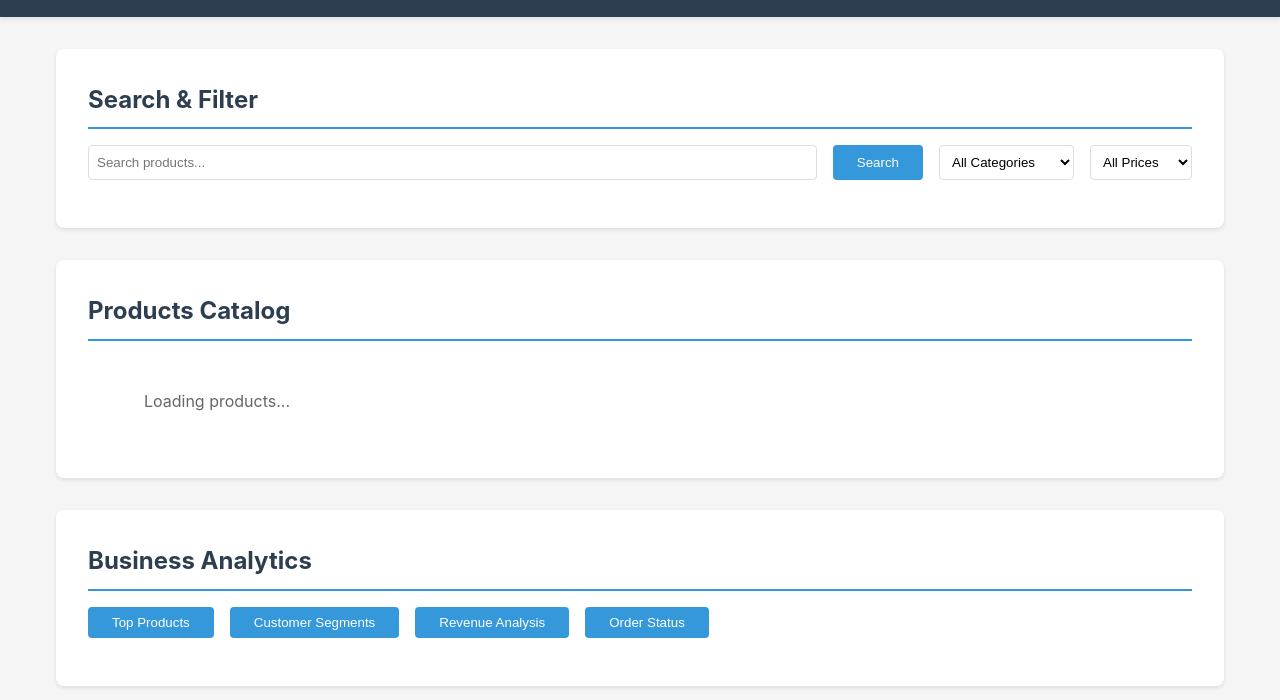
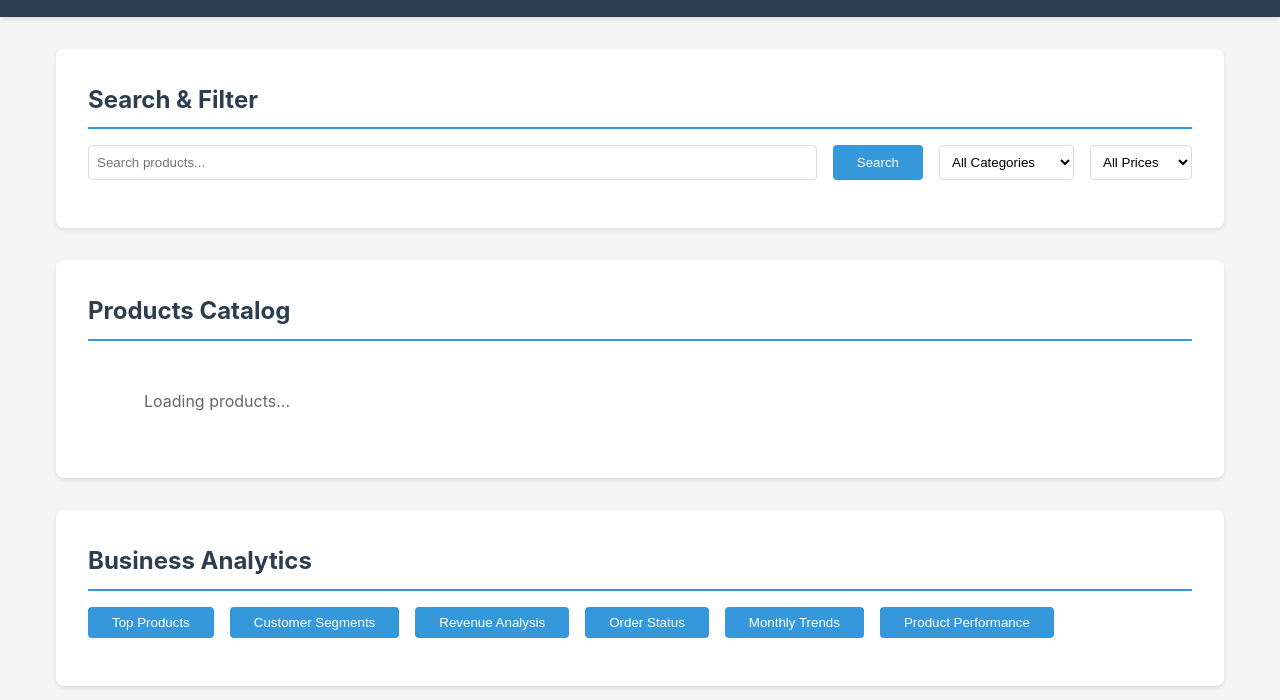
Before and after one commit to AlbertL7/CIS340_shopflow_website, a website: page public/index.html in a window 1280 px wide. Shown: the part 100-800 px from the top of the page. Drawn offline with Linux system fonts and the light colour scheme.

Commit message:
Update index.html

```diff
--- a/public/index.html
+++ b/public/index.html
@@ -58,6 +58,8 @@
                 <button onclick="getCustomerSegments()" class="btn">Customer Segments</button>
                 <button onclick="getRevenueByCategory()" class="btn">Revenue Analysis</button>
                 <button onclick="getOrderStatus()" class="btn">Order Status</button>
+                <button onclick="getMonthlySales()" class="btn">Monthly Trends</button>
+                <button onclick="getProductPerformance()" class="btn">Product Performance</button>
             </div>
             <div id="analytics-result"></div>
         </section>
```
